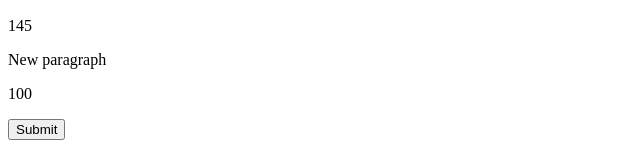
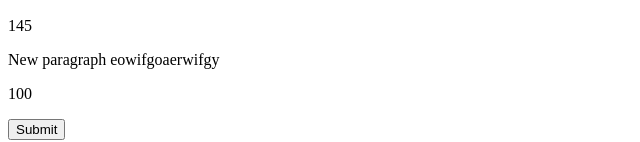
Before and after one commit to AndreyPro100/Study-Git, a plain HTML site: page index.html in a window 1280 px wide. Shown: the part 311-453 px from the top of the page, without its empty margins (0-640 px from the left). Drawn offline with Linux system fonts and the light colour scheme.

Commit message:
Create new txt

```diff
--- a/index.html
+++ b/index.html
@@ -10,7 +10,7 @@
 <body>
 <img src="https://ittechnogroup.ru/images/thumbnails/680/680/detailed/336/2_.jpg" alt="" width="400px" id="elem">
 <p id="one">145</p>
-<p>New paragraph</p>
+<p>New paragraph eowifgoaerwifgy</p>
 <p id="two">100</p>
 <input type="submit" id="but">
 <script src="script.js"></script>
```
